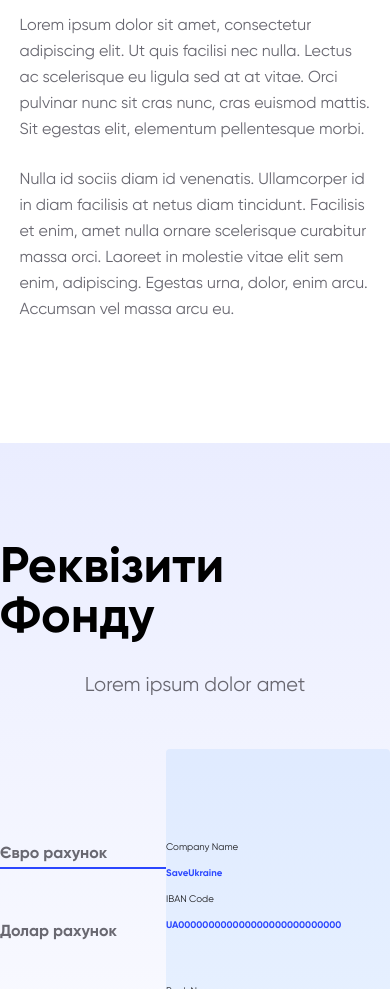
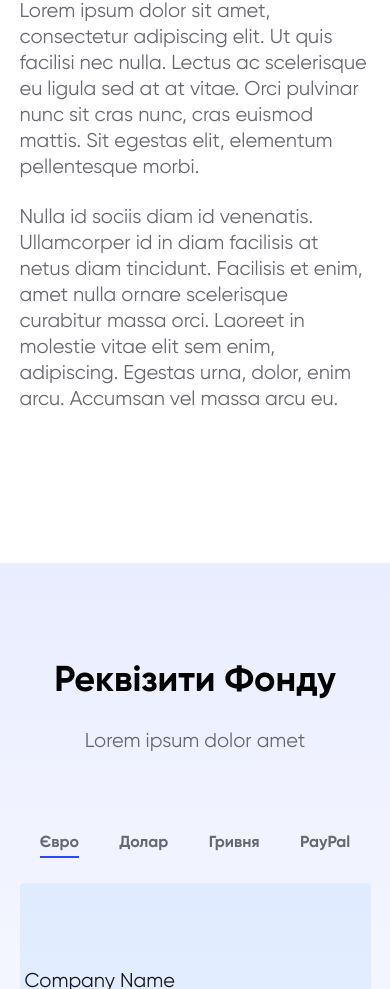
Before and after one commit to sva71/save-ukraine, a Vue app: page / in a window 390 px wide. Shown: the part 1011-2000 px from the top of the page. Built offline with nearby package versions, Linux system fonts and the light colour scheme; what vue3-smooth-scroll would draw is missing.

Commit message:
Some design changes.

```diff
--- a/src/assets/scss/variables.scss
+++ b/src/assets/scss/variables.scss
@@ -24,5 +24,7 @@
 
     --title-font-size: 50px;
     --title-line-height: 50px;
+    --title-mobile-font-size: 36px;
+    --title-mobile-line-height: 36px;
 
 }
--- a/src/components/layout/FundAbout.vue
+++ b/src/components/layout/FundAbout.vue
@@ -87,25 +87,18 @@ export default {
     }
 }
 
-@media (max-width: 1000px) {
-    .text-title, .text-p1, .text-p2 {
-        font-size: 0.9em;
+@media (max-width: 865px) {
+    .text {
+        width: 90%;
+        margin-bottom: 50px;
     }
+
 }
 
-@media (max-width: 900px) {
-    .text-title, .text-p1, .text-p2 {
-        font-size: 0.8em;
-    }
-}
-
-@media (max-width: 800px) {
-    .text {
-        width: 90%;
-        margin-bottom: 20px;
-    }
-    .text-title, .text-p1, .text-p2 {
-        font-size: 1em;
+@media (max-width: 650px) {
+    .text-title {
+        font-size: var(--title-mobile-font-size);
+        line-height: var(--title-mobile-line-height);
     }
 }
 
@@ -115,37 +108,4 @@ export default {
     }
 }
 
-@media (max-width: 500px) {
-    .text-title, .text-p1, .text-p2 {
-        font-size: 0.9em;
-    }
-}
-
-@media (max-width: 400px) {
-    .text-title {
-        font-size: 30px;
-    }
-    .text-p1, .text-p2 {
-        font-size: 16px;
-    }
-}
-
-@media (max-width: 300px) {
-    .text-title {
-        font-size: 20px;
-    }
-    .text-p1, .text-p2 {
-        font-size: 14px;
-    }
-}
-
-@media (max-width: 200px) {
-    .text-title {
-        font-size: 16px;
-    }
-    .text-p1, .text-p2 {
-        font-size: 12px;
-    }
-}
-
 </style>
--- a/src/components/layout/Requisites.vue
+++ b/src/components/layout/Requisites.vue
@@ -57,7 +57,7 @@ export default {
             reqSubTitleText: 'Lorem ipsum dolor amet',
             accounts: [
                 {
-                    name: 'Євро рахунок',
+                    name: 'Євро',
                     companyName: 'SaveUkraine',
                     ibanCode: 'UA000000000000000000000000000',
                     bankName: 'AAA AA "PRIVATBANK, 120 KHRESCHATYK STR., KYIV, 00001, UKRAINE"',
@@ -65,7 +65,7 @@ export default {
                     address: 'Ukraine, 00001, Kyiv, Khreschatyk str., 154, office 43'
                 },
                 {
-                    name: 'Долар рахунок',
+                    name: 'Долар',
                     companyName: '',
                     ibanCode: '',
                     bankName: '',
@@ -74,7 +74,7 @@ export default {
 
                 },
                 {
-                    name: 'Гривня рахунок',
+                    name: 'Гривня',
                     companyName: '',
                     ibanCode: '',
                     bankName: '',
@@ -83,7 +83,7 @@ export default {
 
                 },
                 {
-                    name: 'PayPal рахунок',
+                    name: 'PayPal',
                     companyName: '',
                     ibanCode: '',
                     bankName: '',
@@ -165,14 +165,15 @@ export default {
             flex-direction: column;
             justify-content: space-around;
             align-items: center;
-            padding: 46px 0;
+            padding: 46px 100px;
             background: var(--shadow-color);
             border-radius: 4px;
             &-row {
                 width: 100%;
                 display: flex;
                 flex-direction: row;
-                justify-content: flex-start;
+                justify-content: space-between;
+                flex-wrap: wrap;
                 align-items: center;
                 margin-top: 40px;
                 .requisite {
@@ -180,7 +181,6 @@ export default {
                     flex-direction: column;
                     justify-content: space-between;
                     align-items: flex-start;
-                    margin-left: 100px;
                     .req-name {
                         font-family: Gilroy-Regular, sans-serif;
                         color: var(--active-anchor-color);
@@ -200,9 +200,43 @@ export default {
 }
 
 @media (max-width: 1000px) {
+    .req-accounts-values {
+        padding: 46px 5px;
+    }
+}
+
+@media (max-width: 730px) {
+    .req-accounts {
+        flex-direction: column;
+        &-values {
+            width: 90%;
+        }
+        &-names {
+            width: 90%;
+            flex-direction: row;
+            justify-content: space-around;
+            &-item {
+                &.active {
+                    &:after {
+                        display: none;
+                    }
+                    border-bottom: 2px solid var(--underline-color);
+                }
+            }
+        }
+    }
+}
+
+@media (max-width: 400px) {
+    .req-title {
+        font-size: var(--title-mobile-font-size);
+        line-height: var(--title-mobile-line-height);
+    }
+}
+
+@media (max-width: 360px) {
     .req-accounts-values-row {
         .requisite {
-            margin-left: 5px;
             .req-name, .req-value {
                 font-size: 0.8em;
             }
@@ -210,21 +244,4 @@ export default {
     }
 }
 
-@media (max-width: 550px) {
-    .req-accounts-values-row {
-        flex-wrap: wrap;
-    }
-}
-
-@media (max-width: 400px) {
-    .req-accounts-values-row {
-        .requisite {
-            margin-left: 0;
-            .req-name, .req-value {
-                font-size: 0.6em;
-            }
-        }
-    }
-}
-
 </style>
--- a/src/components/layout/SaveUkraine.vue
+++ b/src/components/layout/SaveUkraine.vue
@@ -37,6 +37,7 @@ export default {
     methods: {
 
         scrollDown() {
+            window.location.hash = 'top';
             window.location.hash = 'requisites';
         }
 
--- a/src/components/layout/TopPanel.vue
+++ b/src/components/layout/TopPanel.vue
@@ -13,9 +13,10 @@
                         {{ item.title }}
                 </div>
             </div>
-            <div class="burger-menu" @click="dropdownVisible = !dropdownVisible">
-                <p>&#9776;</p>
-                <div v-if="dropdownVisible" class="burger-menu-items">
+            <p class="burger-symbol" @click="dropdownVisible = !dropdownVisible">&#9776;</p>
+            <div v-if="dropdownVisible" class="burger-menu">
+                <div class="burger-menu-items">
+                    <p class="arrow" @click="dropdownVisible = false">&#8592;</p>
                     <div class="anchors-menu-item"
                          v-for="(item, index) in anchors"
                          :class="{ active: index === activeAnchor }"
@@ -51,7 +52,9 @@ export default {
 
         anchorClick(index) {
             this.activeAnchor = index;
+            this.dropdownVisible = false;
             if (this.anchors[this.activeAnchor]) {
+                window.location.hash = 'top';
                 window.location.hash = this.anchors[this.activeAnchor].id;
             }
         }
@@ -103,62 +106,64 @@ export default {
             }
         }
     }
+    .burger-symbol {
+        display: none;
+        float: right;
+        cursor: pointer;
+        font-size: var(--burger-font-size);
+    }
     .burger-menu {
         width: 100%;
-        position: relative;
-        display: none;
-        flex-direction: column;
-        justify-content: flex-start;
-        align-items: flex-end;
-        float: right;
-        cursor: pointer;
-        p {
+        height: 100%;
+        top: 0;
+        left: 0;
+        position: absolute;
+        display: flex;
+        flex-direction: row;
+        justify-content: flex-end;
+        background: rgba(0, 0, 0, 0.75);
+        .arrow {
+            width: 100%;
+            padding-left: 10px;
+            cursor: pointer;
+            user-select: none;
+            font-family: Gilroy-Regular, sans-serif;
             font-size: var(--burger-font-size);
         }
         &-items {
-            top: 100%;
+            width: 60%;
+            height: 100%;
             position: absolute;
             display: flex;
             flex-direction: column;
-            justify-content: flex-start;
-            align-items: flex-end;
-            float: right;
-            padding: 10px;
-            background: #EAEDFF;
-            border: 1px solid var(--hover-color);
+            justify-content: space-around;
+            align-items: center;
+            text-align: left;
+            background: white;
             border-radius: 4px;
-            box-shadow: 10px 10px var(--hover-color);
+            user-select: none;
         }
     }
 }
 
 @media (max-width: 1100px) {
-
     .top-panel {
         justify-content: space-between;
     }
-
     .anchors {
         width: 50%;
     }
-
 }
 
 @media (max-width: 650px) {
-
-    .top-panel {
-        justify-content: flex-start;
-    }
-
     .anchors {
         .anchors-menu {
             display: none
         }
-        .burger-menu {
-            display: flex;
+        .burger-symbol {
+            display: block;
         }
     }
-
 }
 
 </style>
```
